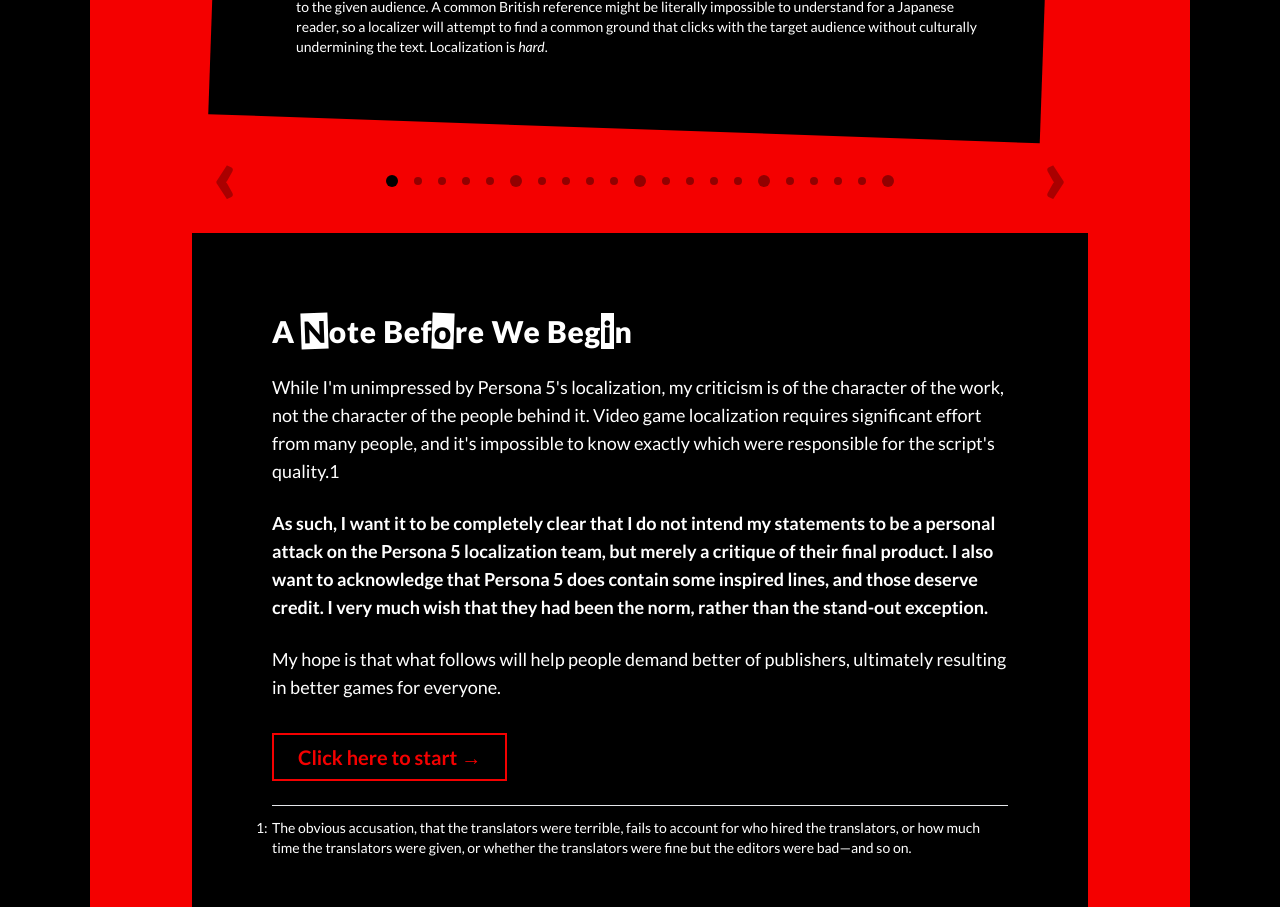
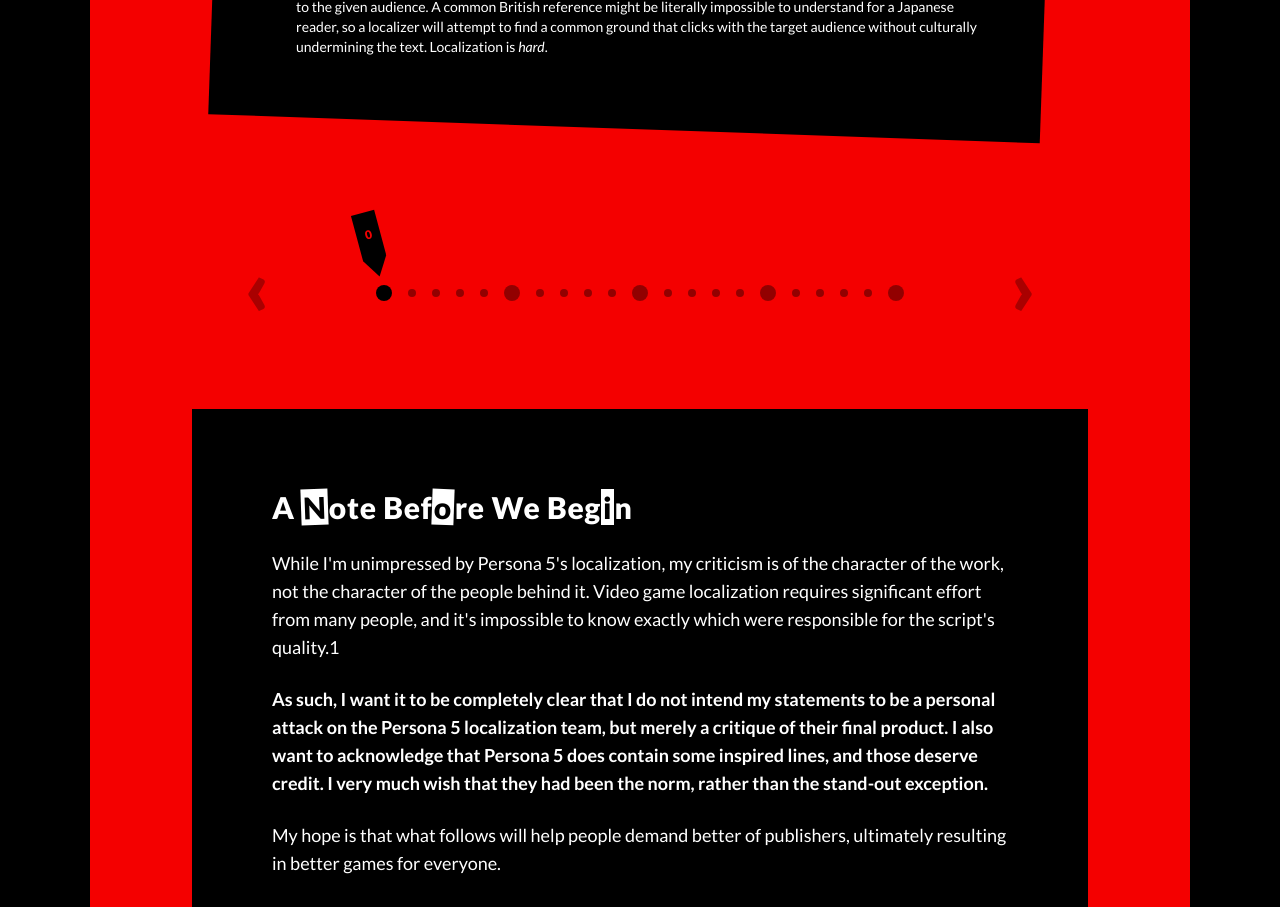
Before and after one commit to soamsy/frontend-copycat, a Vue app in the folder 006-personaproblems/: page / in a window 1280 px wide. Shown: the part 2980-3887 px from the top of the page. Built offline with nearby package versions, Linux system fonts and the light colour scheme.

Commit message:
006 Display ticker when selecting a critique

```diff
--- a/006-personaproblems/src/App.vue
+++ b/006-personaproblems/src/App.vue
@@ -97,7 +97,7 @@ faq.set('wrong',       { question: 'Can you show me what\'s wrong?', component:
         <component :is="faq.get(selected).component"></component>
       </section>
       <section class="max-w-4xl mx-auto">
-        <AllCritiques></AllCritiques>
+          <AllCritiques></AllCritiques>
       </section>
     </div>
   </div>
--- a/006-personaproblems/src/components/Carousel.vue
+++ b/006-personaproblems/src/components/Carousel.vue
@@ -1,5 +1,6 @@
 <script setup>
 import { ref, computed, useSlots, onMounted, watch } from 'vue';
+import { mod } from '../utils.js';
 
 const slots = useSlots();
 const currentIndex = ref(0);
@@ -45,10 +46,6 @@ watch(hidden, (newVal) => {
         }, 10);
     }
 });
-
-const mod = (n, m) => {
-    return ((n % m) + m) % m;
-}
 
 const prev = () => {
     slideTo(mod(nextIndex.value - 1, count.value));
--- a/006-personaproblems/src/components/critiques/AllCritiques.vue
+++ b/006-personaproblems/src/components/critiques/AllCritiques.vue
@@ -1,5 +1,6 @@
 <script setup>
     import { ref, reactive } from 'vue';
+import { mod } from '../../utils.js';
 import begin from './begin.vue';
 import ce1 from './ce1.vue';
 import ce2 from './ce2.vue';
@@ -23,39 +24,72 @@ import grammar1 from './grammar1.vue';
 import voice1 from './voice1.vue';
 
 const critiques = reactive([
-  { component: begin, rotation: 1, },
-  { component: ce1, rotation: 1, },
-  { component: ce2, rotation: 1, },
-  { component: ce3, rotation: 1, },
-  { component: non1, rotation: -3, },
-  { component: non2, rotation: -3, },
-  { component: non3, rotation: -3, },
-  { component: non4, rotation: -3, },
-  { component: grab1, rotation: -3, },
-  { component: grab2, rotation: -3, },
-  { component: grab3, rotation: -3, },
-  { component: grab4, rotation: -3, },
-  { component: grab5, rotation: -3, },
-  { component: loc1, rotation: -3, },
-  { component: loc2, rotation: -3, },
-  { component: phrase1, rotation: -3, },
-  { component: phrase2, rotation: -3, },
-  { component: stock1, rotation: -3, },
-  { component: stock2, rotation: -3, },
-  { component: grammar1, rotation: -3, },
-  { component: voice1, rotation: -3, },
+  { component: begin, rotation: -15, },
+  { component: ce1, rotation: -2, },
+  { component: ce2, rotation: 11, },
+  { component: ce3, rotation: -12, },
+  { component: non1, rotation: -6, },
+  { component: non2, rotation: 10, },
+  { component: non3, rotation: -13, },
+  { component: non4, rotation: 16, },
+  { component: grab1, rotation: 7, },
+  { component: grab2, rotation: 9, },
+  { component: grab3, rotation: -10, },
+  { component: grab4, rotation: 5, },
+  { component: grab5, rotation: 16, },
+  { component: loc1, rotation: -17, },
+  { component: loc2, rotation: -8, },
+  { component: phrase1, rotation: 6, },
+  { component: phrase2, rotation: -6, },
+  { component: stock1, rotation: 13, },
+  { component: stock2, rotation: -10, },
+  { component: grammar1, rotation: 11, },
+  { component: voice1, rotation: -6, },
 ]);
 
 const selectedCritique = ref(0);
+
+const prev = () => {
+    selectedCritique.value = mod(selectedCritique.value - 1, critiques.length);
+}
+
+const next = () => {
+    selectedCritique.value = mod(selectedCritique.value + 1, critiques.length);
+}
+
+const bulletClass = (index) => {
+    let classes = ['critique-bullet'];
+    if (index % 5 == 0) {
+        classes.push('big');
+    }
+    if (index == selectedCritique.value) {
+        classes.push('selected');
+    }
+    return classes.join(' ');
+}
+
+const rotation = () => {
+    return `transform: rotate(${critiques[selectedCritique.value].rotation}deg);`;
+}
 
 </script>
 
 
 <template>
-    <div class="flex justify-between items-center">
+    <div class="mx-8 mt-28 mb-16 flex justify-between items-center">
         <button @click="prev()" class="text-[5rem] font-extrabold opacity-30 hover:opacity-100 transition-all duration-200 mt-[-1rem] ml-5">‹</button>
         <div class="flex justify-center items-center">
-            <button v-for="(c, index) in critiques" @click="selectedCritique = index" class="group p-1"><div :class="'critique-bullet' + (index % 5 == 0 ? ' big' : '') + (index == selectedCritique ? ' selected' : '')"></div></button>
+            <button v-for="(c, index) in critiques" @click="selectedCritique = index" class="group p-1 relative">
+                <div v-if="selectedCritique === index" class="absolute w-4 h-4 top-0 left-0 right-0 mx-auto origin-bottom flex justify-center rotate-1" :style="rotation(index)">
+                    <div class="absolute top-[-1.2rem] flex items-center justify-center">
+                        <div class="absolute bottom-0 h-12 w-6 border-b-2 rounded-b-sm border-black font-black text-persona-red bg-black text-xs flex justify-center items-center">
+                            {{ index }}
+                        </div>
+                        <div class="absolute bottom-[-1.12rem] border-l-[0.75rem] border-r-[0.75rem] border-t-[1.2rem] border-l-transparent border-r-transparent border-black"></div>
+                    </div>
+                </div>
+                <div :class="bulletClass(index)"></div>
+            </button>
         </div>
         <button @click="next()" class="text-[5rem] font-extrabold opacity-30 hover:opacity-100 transition-all duration-200 mt-[-1rem] mr-5">›</button>
     </div>
--- a/006-personaproblems/src/style.css
+++ b/006-personaproblems/src/style.css
@@ -65,7 +65,7 @@ body {
     }
 
     .critique-bullet.big {
-        @apply w-3 h-3;
+        @apply w-4 h-4;
     }
 
     .critique-bullet.selected {
--- /dev/null
+++ b/006-personaproblems/src/utils.js
@@ -0,0 +1,3 @@
+export function mod(n, m) {
+    return ((n % m) + m) % m;
+}
```
